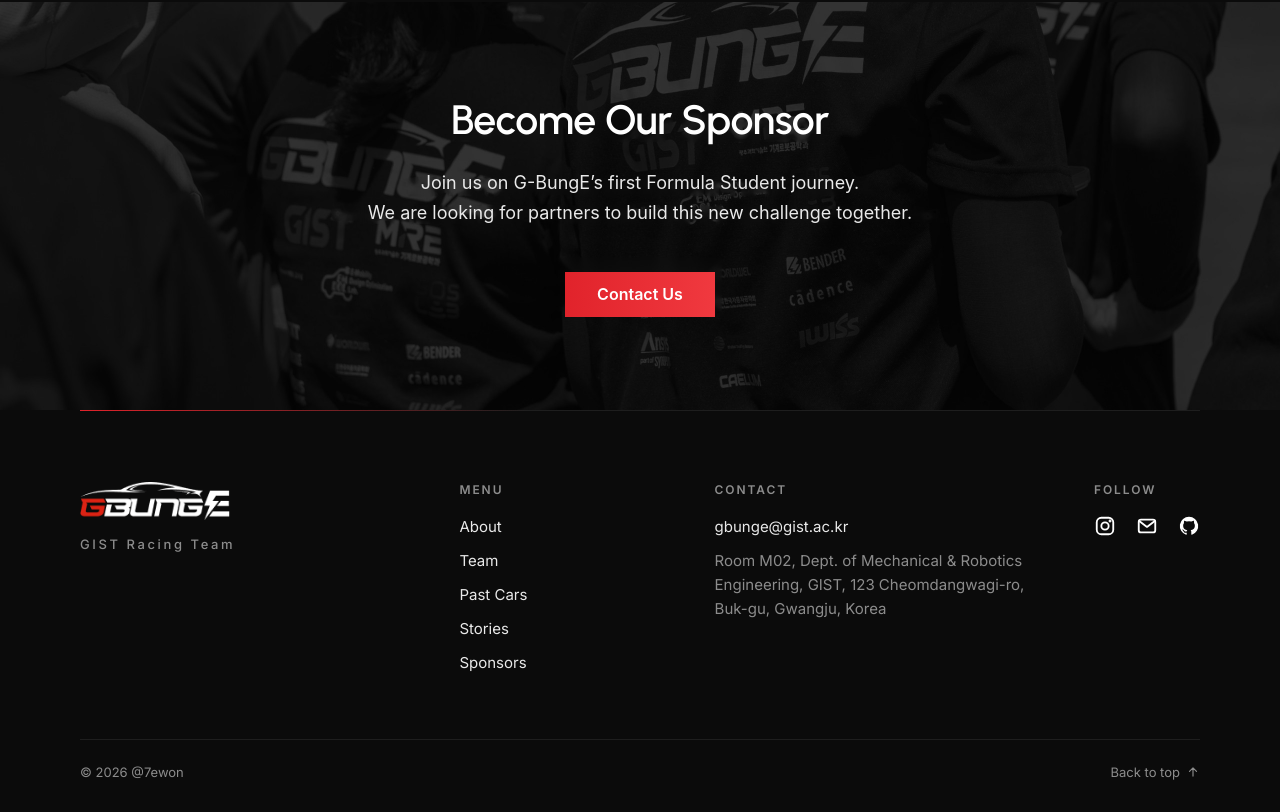
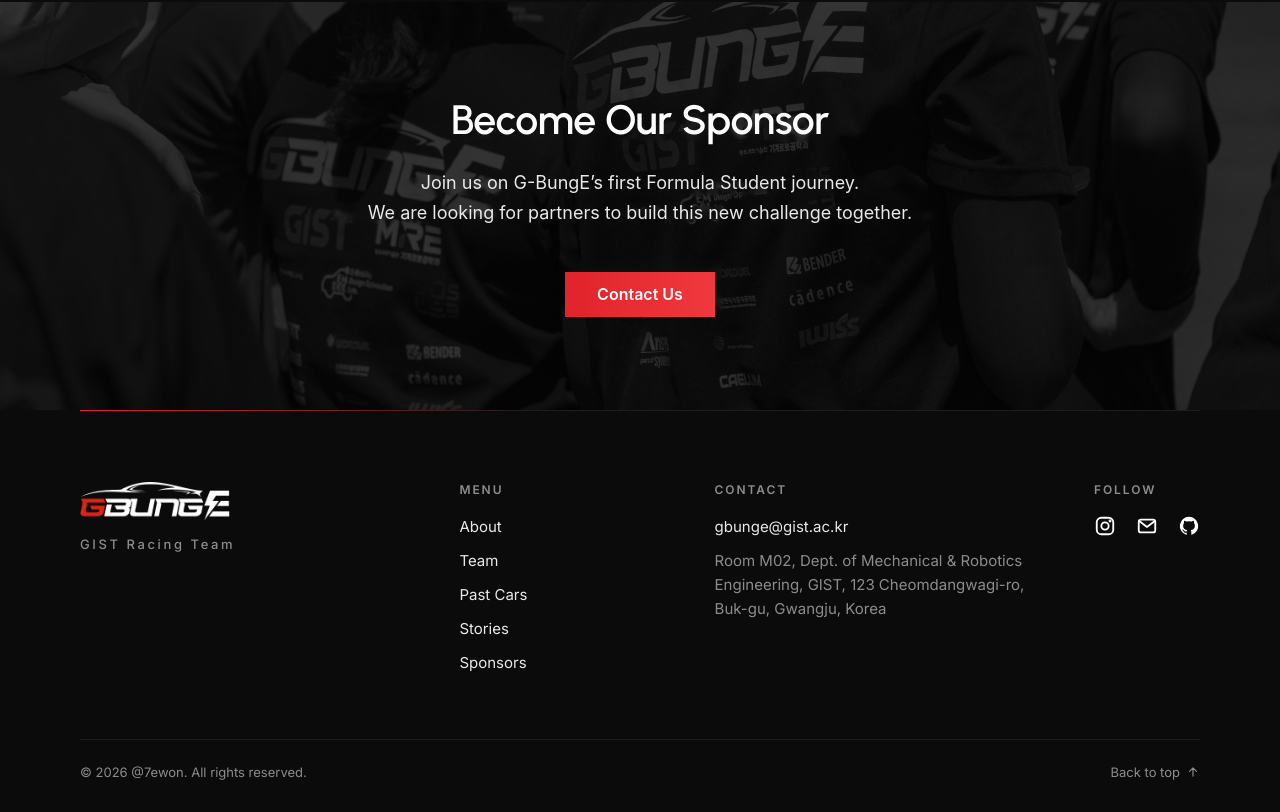
Before and after one commit to g-bunge/gbunge-web, a React (Vite) app: page / in a window 1280 px wide. Shown: the part 4144-4956 px from the top of the page. Built offline with nearby package versions, Linux system fonts and the light colour scheme; no server answers; a web font is replaced by a local one.

Commit message:
chore: edit copyright

```diff
--- a/src/sections/Footer.jsx
+++ b/src/sections/Footer.jsx
@@ -68,6 +68,7 @@ export default function Footer() {
           <a className="transition-colors duration-250 hover:text-fg" href="https://github.com/7ewon" target="_blank" rel="noreferrer">
             @7ewon
           </a>
+          . All rights reserved.
         </p>
         <a className="inline-flex items-center gap-1.5 transition-colors duration-250 hover:text-fg" href="#top">
           Back to top
```
